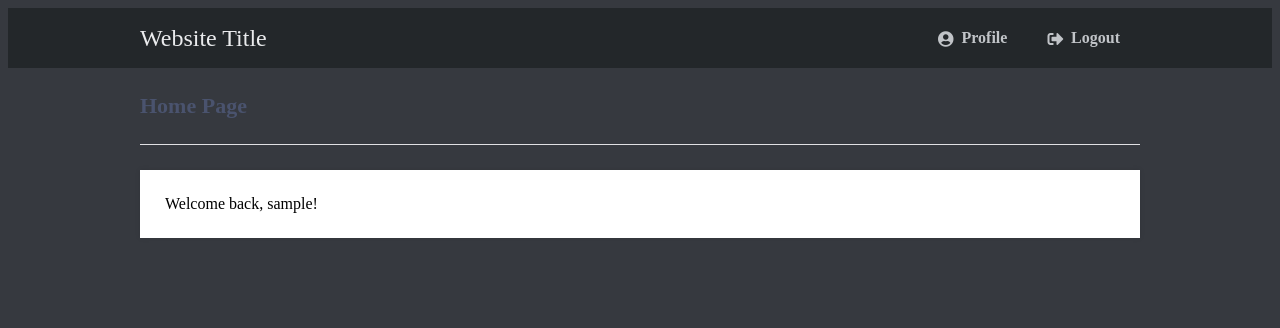
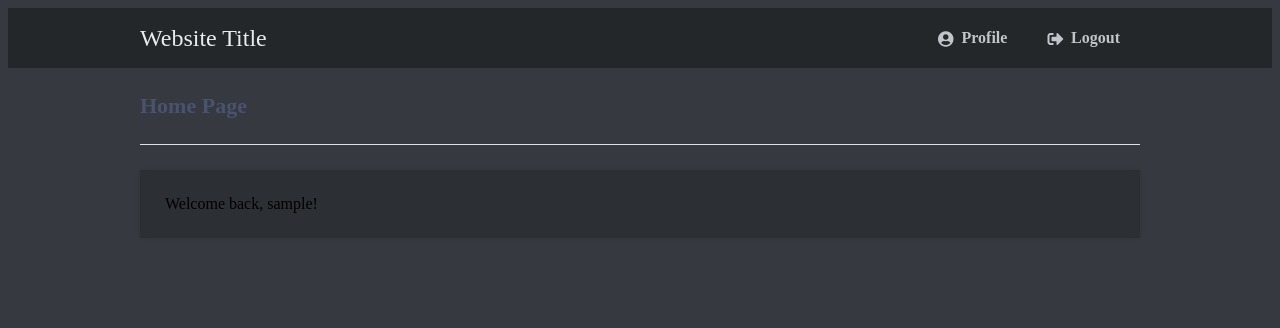
Before and after one commit to br4ck/dawizz, a PHP site: page /home.php in a window 1280 px wide. Shown: the top 328 px of the page. Run offline with PHP 8.4, Linux system fonts and the light colour scheme; the visitor is signed in with stand-in values (Sample User, id 1).

Commit message:
css color change

```diff
--- a/main.css
+++ b/main.css
@@ -62,7 +62,7 @@ body.loggedin {
         box-shadow: 0 0 5px 0 rgba(0, 0, 0, 0.1);
         margin: 25px 0;
         padding: 25px;
-        background-color: #fff;
+        background-color: #2c2f33;
     }
 
         .content > p table td, .content > div table td {
```
